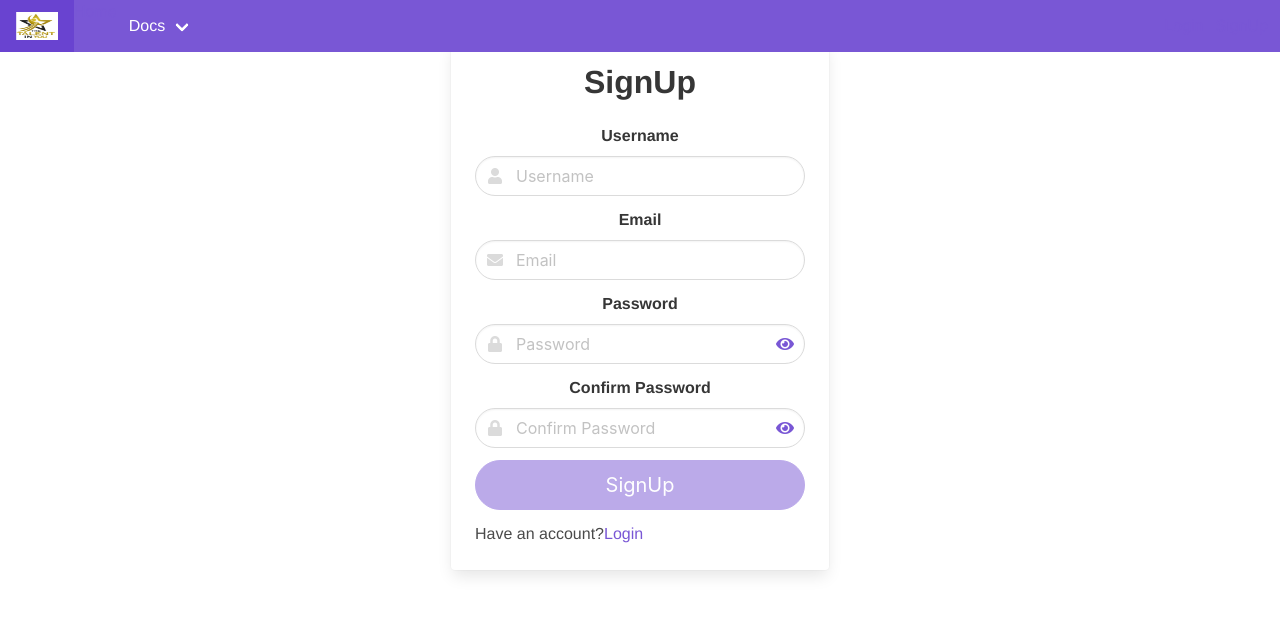
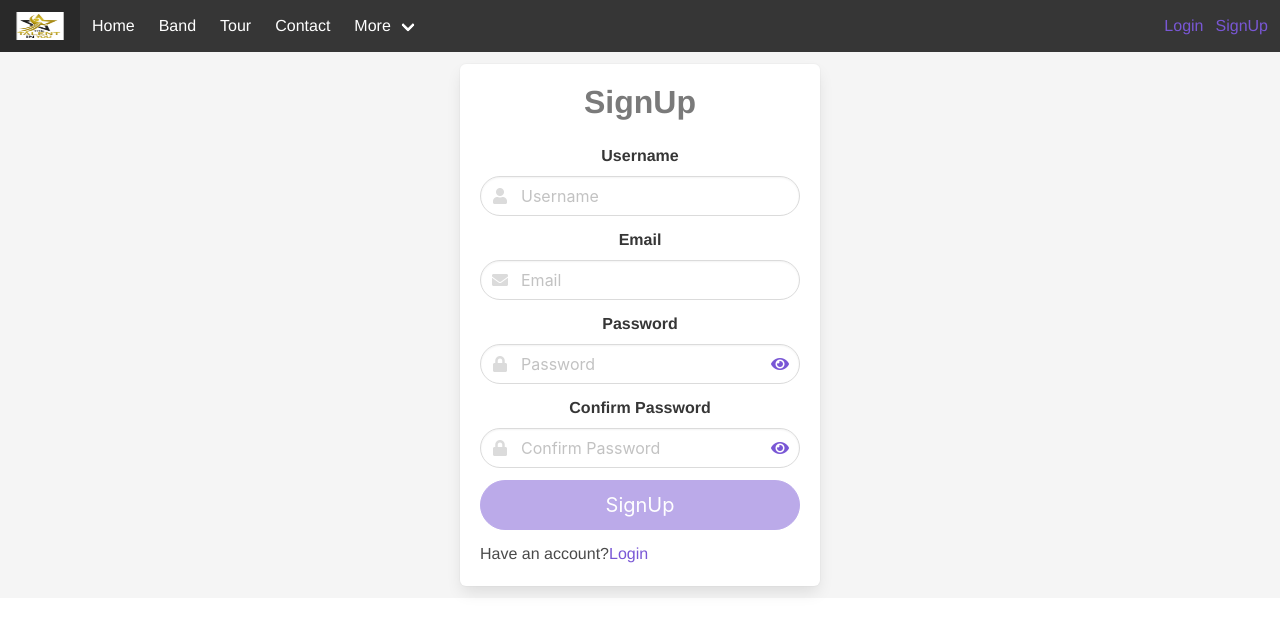
Before and after one commit to unique-thinker/awesome_skill_ui, a Vue app: page /signup in a window 1280 px wide. Shown: the top 636 px of the page. Built offline with nearby package versions, Linux system fonts and the light colour scheme.

Commit message:
Change Navbar, Signup, Login, PasswordReset, NewPassword UI

```diff
--- a/public/index.html
+++ b/public/index.html
@@ -5,11 +5,11 @@
     <meta http-equiv="X-UA-Compatible" content="IE=edge">
     <meta name="viewport" content="width=device-width,initial-scale=1.0">
     <link rel="icon" href="<%= BASE_URL %>favicon.ico">
-    <title>awesome-skill-ui</title>
+    <title>awesome-skill</title>
   </head>
   <body>
     <noscript>
-      <strong>We're sorry but awesome-skill-ui doesn't work properly without JavaScript enabled. Please enable it to continue.</strong>
+      <strong>We're sorry but awesome-skill doesn't work properly without JavaScript enabled. Please enable it to continue.</strong>
     </noscript>
     <div id="app"></div>
     <!-- built files will be auto injected -->
--- a/src/views/components/auth/Login.vue
+++ b/src/views/components/auth/Login.vue
@@ -1,10 +1,11 @@
 <template>
-  <div>
-    <div class='container'>
-      <div class='columns is-centered'>
-        <article class='card is-rounded'>
-          <div class='card-content'>
-            <h1 class='title'>Login</h1>
+  <section class="hero has-background-light is-fullheight">
+    <div class="container has-text-centered">
+      <div class="column is-4 is-offset-4">
+        <div class="box">
+        <h3 class="title has-text-grey">Login</h3>
+        <p class="subtitle has-text-grey">Please login to proceed.</p>
+          <form @submit.prevent='login'>
             <b-message v-if='errors' type="is-danger">
               <p v-for='(error, index) in errors' :key='index'>{{ error }}</p>
             </b-message>
@@ -33,7 +34,7 @@
               <p class='control'>
                 <button
                   class='button is-primary is-medium is-fullwidth is-rounded'
-                  @click='login'
+                  type='submit'
                   :disabled="$v.email.$invalid || $v.password.$invalid">
                   Login
                 </button>
@@ -43,11 +44,11 @@
               <router-link to='/signup'>SignUp</router-link>
             </p>
             <router-link to='/password_reset' class='level-left'>Forgot password?</router-link>
-          </div>
-        </article>
+          </form>
+        </div>
       </div>
     </div>
-  </div>
+  </section>
 </template>
 
 <script>
--- a/src/views/components/auth/NewPassword.vue
+++ b/src/views/components/auth/NewPassword.vue
@@ -1,10 +1,10 @@
 <template>
-  <div>
-    <div class='container'>
-      <div class='columns is-centered'>
-        <form class='card is-rounded' @submit.prevent='changePassword'>
-          <div class='card-content'>
-            <h1 class='title'>New Password</h1>
+  <section class="hero has-background-light is-fullheight">
+    <div class="container has-text-centered">
+      <div class="column is-4 is-offset-4">
+        <div class="box">
+        <h3 class="title has-text-grey">New Password</h3>
+          <form @submit.prevent='changePassword'>
             <b-message v-if='success.success' type='is-success'>
               <p>{{ success.message }}</p>
             </b-message>
@@ -49,11 +49,11 @@
                 </button>
               </p>
             </div>
-          </div>
-        </form>
+          </form>
+        </div>
       </div>
     </div>
-  </div>
+  </section>
 </template>
 
 <script>
--- a/src/views/components/auth/PasswordReset.vue
+++ b/src/views/components/auth/PasswordReset.vue
@@ -1,10 +1,10 @@
 <template>
-  <div>
-    <div class='container'>
-      <div class='columns is-centered'>
-        <form class='card is-rounded' @submit.prevent='passwordReset'>
-          <div class='card-content'>
-            <h1 class='title'>Reset your password</h1>
+  <section class="hero has-background-light is-fullheight">
+    <div class="container has-text-centered">
+      <div class="column is-4 is-offset-4">
+        <div class="box">
+        <h3 class="title">Reset password</h3>
+          <form @submit.prevent='passwordReset'>
             <b-message v-if='success.success' type='is-success'>
               <p>{{ success.message }}</p>
             </b-message>
@@ -31,11 +31,11 @@
                 </button>
               </p>
             </div>
-          </div>
-        </form>
+          </form>
+        </div>
       </div>
     </div>
-  </div>
+  </section>
 </template>
 
 <script>
--- a/src/views/components/auth/SignUp.vue
+++ b/src/views/components/auth/SignUp.vue
@@ -1,10 +1,10 @@
 <template>
-  <div>
-    <div class='container'>
-      <div class='columns is-centered'>
-        <article class='card is-rounded'>
-          <div class='card-content'>
-            <h1 class='title'>SignUp</h1>
+  <section class="has-background-light is-fullheight">
+    <div class="container has-text-centered">
+      <div class="column is-4 is-offset-4">
+        <div class="box">
+        <h3 class="title has-text-grey">SignUp</h3>
+          <form @submit.prevent='signUp'>
             <b-field label='Username'
               :type="$v.username.$error ? 'is-danger' : ''"
               :message="$v.username.minLen? '': 'Username must have at least 3 characters'">
@@ -52,7 +52,7 @@
               <p class='control'>
                 <button
                   class='button is-primary is-medium is-fullwidth is-rounded'
-                  @click='signUp'
+                  type='submit'
                   :disabled='$v.$invalid'>
                   SignUp
                 </button>
@@ -61,11 +61,11 @@
             <p class='level-left'>Have an account?
               <router-link to='/login'>Login</router-link>
             </p>
-          </div>
-        </article>
+          </form>
+        </div>
       </div>
     </div>
-  </div>
+  </section>
 </template>
 
 <script>
--- a/src/views/components/layout/Navbar.vue
+++ b/src/views/components/layout/Navbar.vue
@@ -1,60 +1,62 @@
 <template>
-<nav class="navbar is-primary">
-  <div class="navbar-brand">
-    <a class="navbar-item" href="/">
-      <img src="@/assets/logo.png" alt="awesome skills" width="50" height="50">
+<nav class='navbar is-dark'>
+  <div class='navbar-brand'>
+    <a class='navbar-item' href='/'>
+      <img src='@/assets/logo.png' alt='Awesome skils' width='56' height='28'>
     </a>
-    <div class="navbar-burger burger" data-target="awesome-menu">
+    <div
+      class='navbar-burger burger'
+      @click='showNavBurger = !showNavBurger'
+      :class="{ 'is-active': showNavBurger }"
+      data-target='awesomeSkills'>
       <span></span>
       <span></span>
       <span></span>
     </div>
   </div>
 
-  <div id="awesome-menu" class="navbar-menu">
-    <div class="navbar-start">
-      <router-link to="/">Home</router-link>
-      <div class="navbar-item has-dropdown is-hoverable">
-        <a class="navbar-link" href="/documentation/overview/start/">
-          Docs
+  <div id='awesomeSkills' class='navbar-menu' :class="{ 'is-active': showNavBurger }">
+    <div class='navbar-start'>
+      <a class='navbar-item' href='/'>
+        Home
+      </a>
+      <a class='navbar-item' href='#'>
+        Band
+      </a>
+      <a class='navbar-item' href='#'>
+        Tour
+      </a>
+      <a class='navbar-item' href='#'>
+        Contact
+      </a>
+      <div class='navbar-item has-dropdown is-hoverable'>
+        <a class='navbar-link' href='#'>
+          More
         </a>
-        <div class="navbar-dropdown is-boxed">
-          <a class="navbar-item" href="/documentation/overview/start/">
-            Overview
+        <div class='navbar-dropdown is-boxed'>
+          <a class='navbar-item' href='#'>
+            Mechandise
           </a>
-          <a class="navbar-item" href="https://bulma.io/documentation/modifiers/syntax/">
-            Modifiers
+          <a class='navbar-item' href='#'>
+            Extras
           </a>
-          <a class="navbar-item" href="https://bulma.io/documentation/columns/basics/">
-            Columns
-          </a>
-          <a class="navbar-item" href="https://bulma.io/documentation/layout/container/">
-            Layout
-          </a>
-          <a class="navbar-item" href="https://bulma.io/documentation/form/general/">
-            Form
-          </a>
-          <hr class="navbar-divider">
-          <a class="navbar-item" href="https://bulma.io/documentation/elements/box/">
-            Elements
-          </a>
-          <a class="navbar-item is-active" href="https://bulma.io/documentation/components/breadcrumb/">
-            Components
+          <a class='navbar-item' href='#'>
+            Media
           </a>
         </div>
       </div>
     </div>
 
-    <div class="navbar-end">
-      <div class="navbar-item">
-        <div class="field is-grouped">
-          <p v-if='!isAuthenticated' class="control">
-            <router-link to="/login">Login</router-link>
+    <div class='navbar-end'>
+      <div class='navbar-item'>
+        <div class='field is-grouped'>
+          <p v-if='!isAuthenticated' class='control'>
+            <router-link to='/login'>Login</router-link>
           </p>
-          <p v-if='!isAuthenticated' class="control">
-            <router-link to="/signup">SignUp</router-link>
+          <p v-if='!isAuthenticated' class='control'>
+            <router-link to='/signup'>SignUp</router-link>
           </p>
-          <p v-if='isAuthenticated' class="control" @click='logout'>
+          <p v-if='isAuthenticated' class='control' @click='logout'>
             <a>Logout</a>
           </p>
         </div>
@@ -69,6 +71,11 @@ import { AUTH_LOGOUT } from '@/store/mutations/types/Auth';
 import { mapGetters } from 'vuex';
 
 export default {
+  data() {
+    return {
+      showNavBurger: false,
+    };
+  },
   methods: {
     logout() {
       this.$store.dispatch(AUTH_LOGOUT)
```
